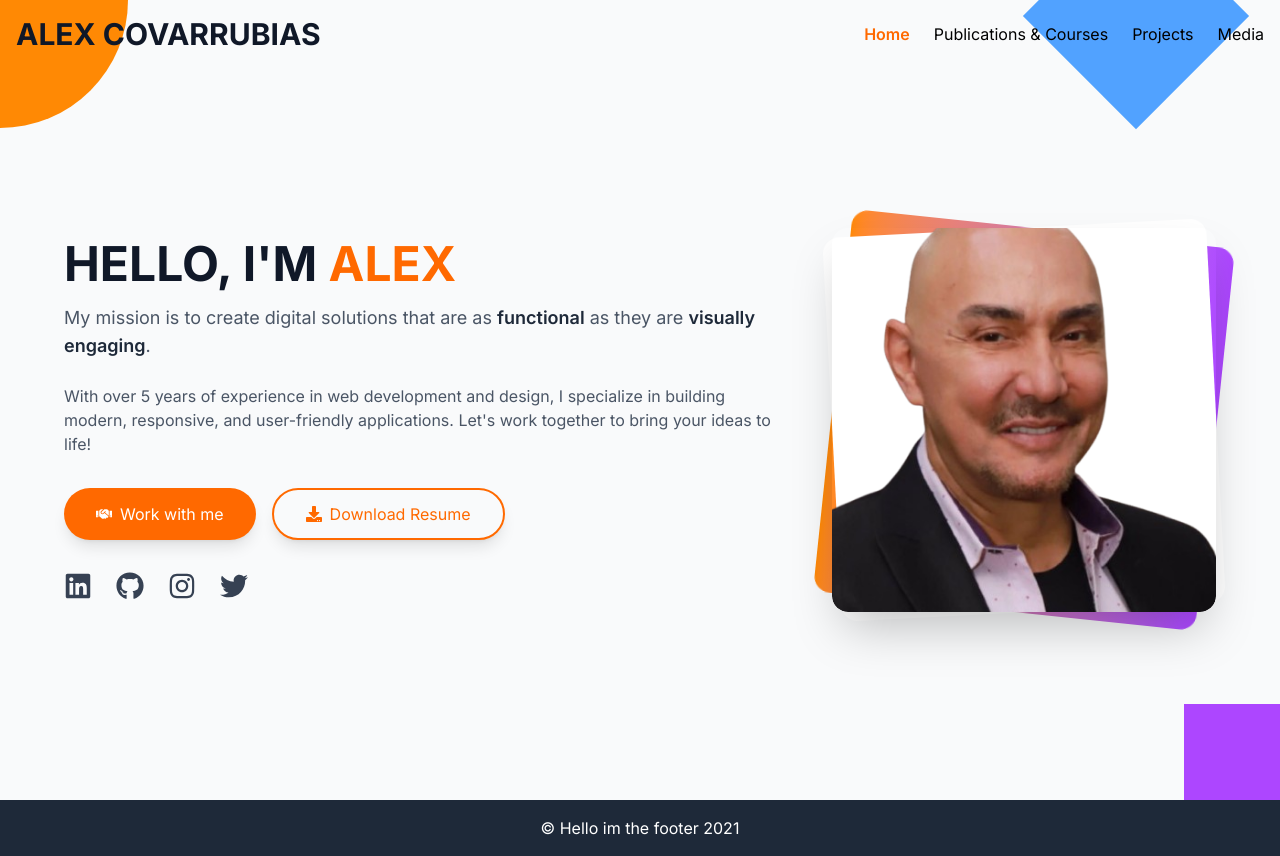
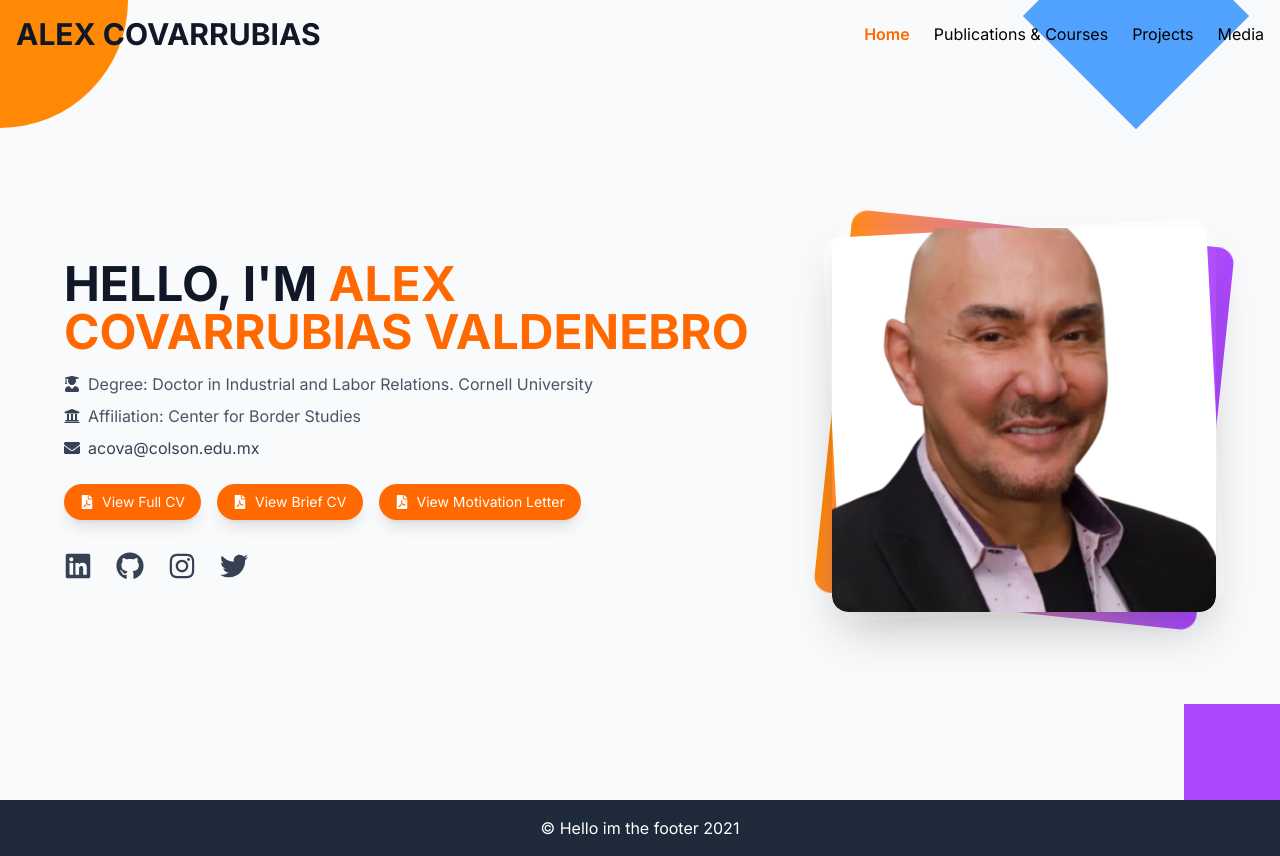
Before and after one commit to Loncitooo/react-site-alex, a React (Vite) app: page / in a window 1280 px wide. Built offline with nearby package versions, Linux system fonts and the light colour scheme.

Commit message:
New information added, resumes in button added, clickable email

```diff
--- a/src/views/Home.jsx
+++ b/src/views/Home.jsx
@@ -7,6 +7,10 @@ import {
   FaTwitter,
   FaHandshake,
   FaDownload,
+  FaFilePdf,
+  FaEnvelope,
+  FaUserGraduate,
+  FaUniversity,
 } from "react-icons/fa"; // Importa íconos de redes sociales y para los botones
 
 const HomeView = () => {
@@ -18,6 +22,18 @@ const HomeView = () => {
   const handleResumeDownload = async () => {
     await new Promise((resolve) => setTimeout(resolve, 500));
     alert("Downloading Resume...");
+  };
+
+  const handleCVDownload = () => {
+    window.open("https://alexcovarrubias.com.mx/VitaBrief-AlexCovarrubias-01-25.pdf", "_blank");
+  };
+
+  const handleBriefCVDownload = () => {
+    window.open("https://alexcovarrubias.com.mx/VitaBrief-AlexCovarrubias-01-25.pdf", "_blank");
+  };
+
+  const handleMotivationLetterDownload = () => {
+    window.open("https://alexcovarrubias.com.mx/MotivationLetterAlexCovarrubias.pdf", "_blank");
   };
 
   return (
@@ -36,43 +52,60 @@ const HomeView = () => {
         {/* Text Section */}
         <div className="flex-1 text-center md:text-left">
           <h1 className="animate-fadeIn mb-4 text-5xl font-bold text-gray-900">
-            HELLO, I'M <span className="text-orange-500">ALEX</span>
+            HELLO, I'M <span className="text-orange-500">ALEX COVARRUBIAS VALDENEBRO</span>
           </h1>
-          <p className="animate-fadeIn mb-6 text-lg text-gray-600 delay-100">
-            My mission is to create digital solutions that are as{" "}
-            <span className="font-semibold text-gray-800">functional</span> as
-            they are{" "}
-            <span className="font-semibold text-gray-800">
-              visually engaging
-            </span>
-            .
-          </p>
-          <p className="animate-fadeIn mb-8 text-gray-600 delay-150">
-            With over 5 years of experience in web development and design, I
-            specialize in building modern, responsive, and user-friendly
-            applications. Let's work together to bring your ideas to life!
-          </p>
-          <div className="animate-fadeIn flex flex-col justify-center gap-4 delay-200 md:flex-row md:justify-start">
+
+          {/* Información de Alex con íconos */}
+          <div className="animate-fadeIn mb-6 text-gray-600 delay-200 flex flex-col gap-2">
+            <div className="flex items-center gap-2">
+              <FaUserGraduate className="text-gray-700" />
+              <p>Degree: Doctor in Industrial and Labor Relations. Cornell University</p>
+            </div>
+            <div className="flex items-center gap-2">
+              <FaUniversity className="text-gray-700" />
+              <p>Affiliation: Center for Border Studies</p>
+            </div>
+            <div className="flex items-center gap-2">
+              <FaEnvelope className="text-gray-700" />
+              <a
+                href="mailto:acova@colson.edu.mx"
+                className="text-gray-700 hover:text-orange-500"
+              >
+                   acova@colson.edu.mx
+              </a>
+            </div>
+          </div>
+
+          {/* Botones de enlaces */}
+          <div className="animate-fadeIn flex flex-col justify-center gap-4 delay-400 md:flex-row md:justify-start">
             <button
-              onClick={handleWorkClick}
-              className="flex transform items-center justify-center rounded-full bg-orange-500 px-8 py-3 text-white shadow-lg transition-all hover:scale-105 hover:bg-orange-600 hover:shadow-xl focus:ring-2 focus:ring-orange-500 focus:ring-offset-2 focus:outline-none"
-              aria-label="Work with me"
+              onClick={handleCVDownload}
+              className="flex transform items-center justify-center rounded-full bg-orange-500 px-4 py-2 text-sm text-white shadow-lg transition-all hover:scale-105 hover:bg-orange-600 hover:shadow-xl focus:ring-2 focus:ring-orange-500 focus:ring-offset-2 focus:outline-none"
+              aria-label="View Full CV"
             >
-              <FaHandshake className="mr-2" /> {/* Ícono de colaboración */}
-              Work with me
+              <FaFilePdf className="mr-2" />
+              View Full CV
             </button>
             <button
-              onClick={handleResumeDownload}
-              className="flex transform items-center justify-center rounded-full border-2 border-orange-500 bg-transparent px-8 py-3 text-orange-500 shadow-lg transition-all hover:scale-105 hover:bg-orange-500 hover:text-white hover:shadow-xl focus:ring-2 focus:ring-orange-500 focus:ring-offset-2 focus:outline-none"
-              aria-label="Download Resume"
+              onClick={handleBriefCVDownload}
+              className="flex transform items-center justify-center rounded-full bg-orange-500 px-4 py-2 text-sm text-white shadow-lg transition-all hover:scale-105 hover:bg-orange-600 hover:shadow-xl focus:ring-2 focus:ring-orange-500 focus:ring-offset-2 focus:outline-none"
+              aria-label="View Brief CV"
             >
-              <FaDownload className="mr-2" /> {/* Ícono de descarga */}
-              Download Resume
+              <FaFilePdf className="mr-2" />
+              View Brief CV
+            </button>
+            <button
+              onClick={handleMotivationLetterDownload}
+              className="flex transform items-center justify-center rounded-full bg-orange-500 px-4 py-2 text-sm text-white shadow-lg transition-all hover:scale-105 hover:bg-orange-600 hover:shadow-xl focus:ring-2 focus:ring-orange-500 focus:ring-offset-2 focus:outline-none"
+              aria-label="View Motivation Letter"
+            >
+              <FaFilePdf className="mr-2" />
+              View Motivation Letter
             </button>
           </div>
 
           {/* Redes sociales */}
-          <div className="animate-fadeIn mt-8 flex justify-center gap-6 delay-400 md:justify-start">
+          <div className="animate-fadeIn mt-8 flex justify-center gap-6 delay-500 md:justify-start">
             <a
               href="https://www.linkedin.com/in/alex"
               target="_blank"
```
